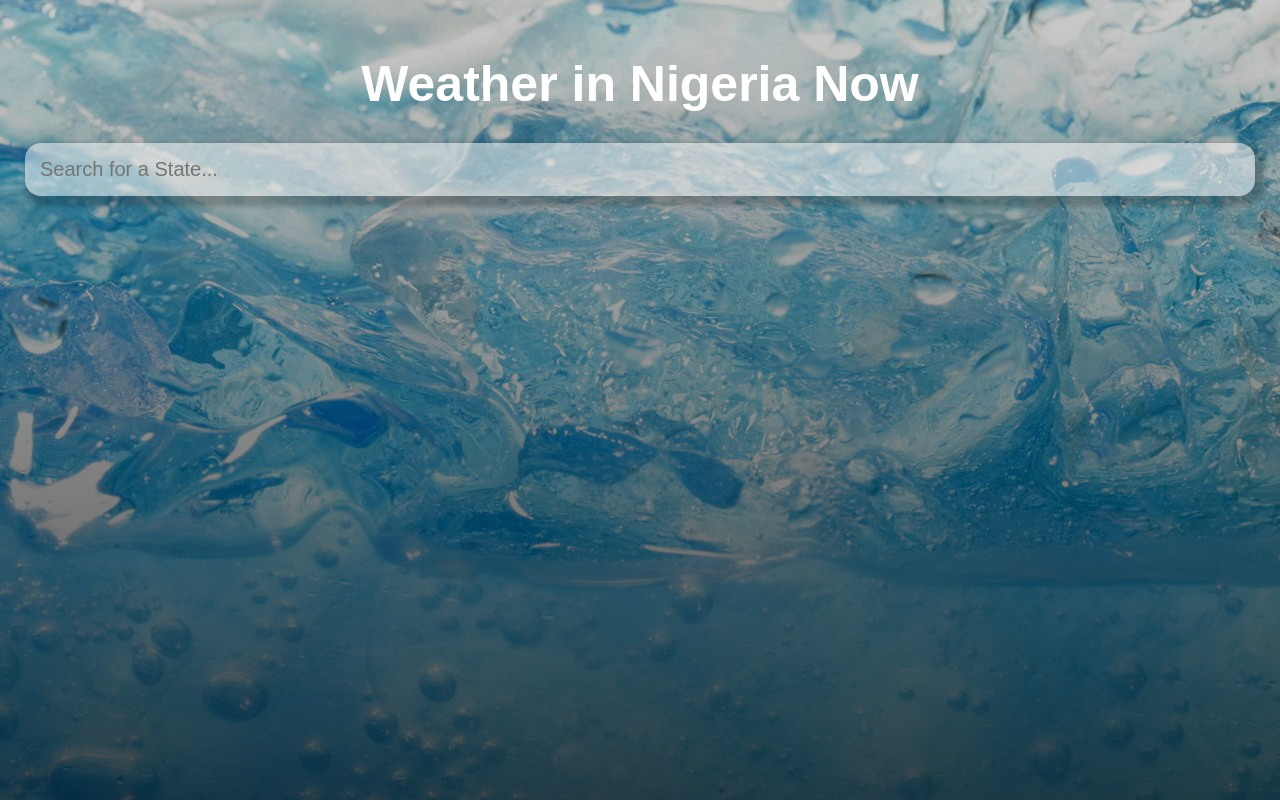
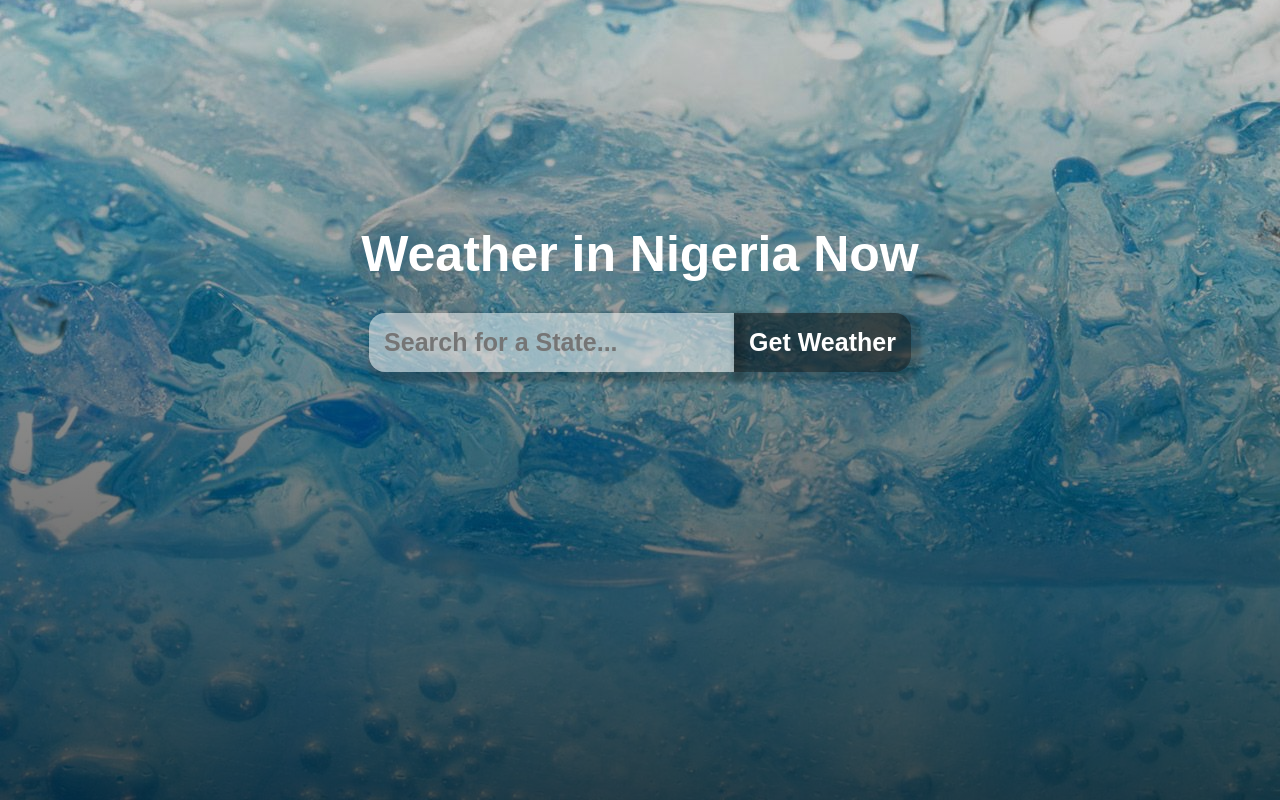
Before and after one commit to mojeedkusimo/weather-react-app, a React (Create React App) app: page / in a window 1280 px wide. Built offline with nearby package versions, Linux system fonts and the light colour scheme.

Commit message:
added button and centered text

```diff
--- a/src/App.js
+++ b/src/App.js
@@ -22,6 +22,18 @@ function App() {
         console.log(result);
       });
     }
+  }
+
+  const getWeather = () => {
+    // fetch(`${api.base}weather?q=${query}&units=metric&APPID=${api.key}`)
+
+    fetch(`${api.base}weather?lat=${latCoord(query)}&lon=${lonCoord(query)}&units=metric&APPID=${api.key}`)
+    .then(res => res.json())
+    .then(result => {
+      setWeather(result);
+      setQuery('');
+      console.log(result);
+    });
   }
 
   let lonCoord = query => {
@@ -295,8 +307,15 @@ function App() {
         <div className='search-box'>
 
         {/* <input type='text' className='search-bar' placeholder='Search for a State...' onChange={e => setQuery(e.target.value)} value={query} onKeyPress={search}/> */}
+        <div className='search-container'>
+          <div className='input-div'>
+            <input list="states" name="state" id="state" className='search-bar' placeholder='Search for a State...' onChange={e => setQuery(e.target.value)} value={query} onKeyPress={search}/>
+          </div>
+          <div className='button-div'>
+            <button className='search-button' onClick={getWeather}>Get Weather</button>
+          </div>
+        </div>
 
-          <input list="states" name="state" id="state" className='search-bar' placeholder='Search for a State...' onChange={e => setQuery(e.target.value)} value={query} onKeyPress={search}/>
         <datalist id="states" className='datalist'>
           <option value="Abia"/>
           <option value='Abuja'/>
@@ -338,6 +357,7 @@ function App() {
           </datalist>
 
         </div>
+
         {(typeof weather.main != 'undefined') ? (
           <div>
             <div className='location-box'>
--- a/src/index.css
+++ b/src/index.css
@@ -113,6 +113,52 @@ datalist, option {
   margin: 0 0 75px;
 }
 
+.search-button {
+  display: inline-block;
+  width: 100%;
+  padding: 15px;
+
+  appearance: none;
+  background: none;
+  border: none;
+  outline: none;
+
+  background-color: rgba(10, 8, 8, 0.5);
+  border-radius:  0 16px 16px 0px;
+  /* margin-top: -25px; */
+
+  box-shadow: 5px 5px 5px 5px rgba(0,0,0,0.2);
+
+  color: white;
+  font-size: 25px;
+  font-weight: 700;
+  cursor: pointer;
+
+}
+
+.search-container {
+  display: flex;
+  justify-content: center;
+}
+
+@media screen and (max-width:1024px) {
+  .search-box .search-bar, .search-button {
+    font-size: 16px!important;
+  }
+}
+
+@media screen and (max-width:425px) {
+  .search-box .search-bar, .search-button {
+    font-size: 12px!important;
+  }
+}
+
+@media screen and (max-width:320px) {
+  .search-box .search-bar, .search-button {
+    font-size: 9px!important;
+  }
+}
+
 .search-box .search-bar {
   display: block;
   width: 100%;
@@ -124,19 +170,40 @@ datalist, option {
   outline: none;
 
   background-color: rgba(255, 255, 255, 0.5);
-  border-radius:  16px;
+  border-radius:  16px 0px 0px 16px;
   /* margin-top: -25px; */
 
   box-shadow: 5px 5px 5px 5px rgba(0,0,0,0.2);
 
-  color: green;
-  font-size: 20px;
+  color: gray;
+  font-size: 25px;
+  font-weight: 700;
 
   transition: 0.7s ease;
 }
 
 .search-box .search-bar:focus {
   background-color: white;
+}
+
+.search-box {
+  width: 80vw;
+  margin: 30px auto;
+  /* display: inline-block; */
+
+}
+
+@media screen and (min-width: 768px) {
+  .search-box {
+    width: 50vw;
+  }
+
+}
+
+@media screen and (min-width: 768px) {
+  .title {
+    margin-top: 25vh!important;
+  }
 }
 
 .location-box .location {
@@ -187,9 +254,15 @@ datalist, option {
 
 .title {
   text-align: center;
-  margin: 30px auto;
+  margin: 0 auto;
 
   color: white;
   font-size: 50px;
   font-weight: 700;
+  /* margin-top: 25vh; */
 }
+
+
+.search-button {
+  display: inline-block;
+}
```
Lines whose indentation alone changed are shown as unchanged.
